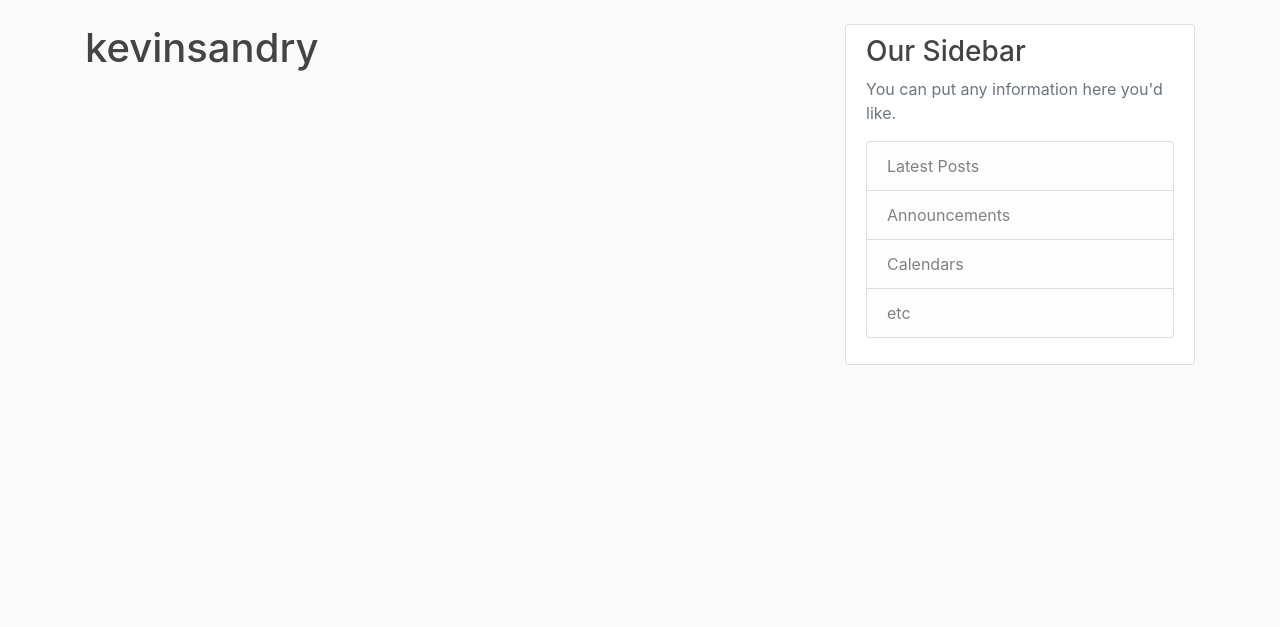
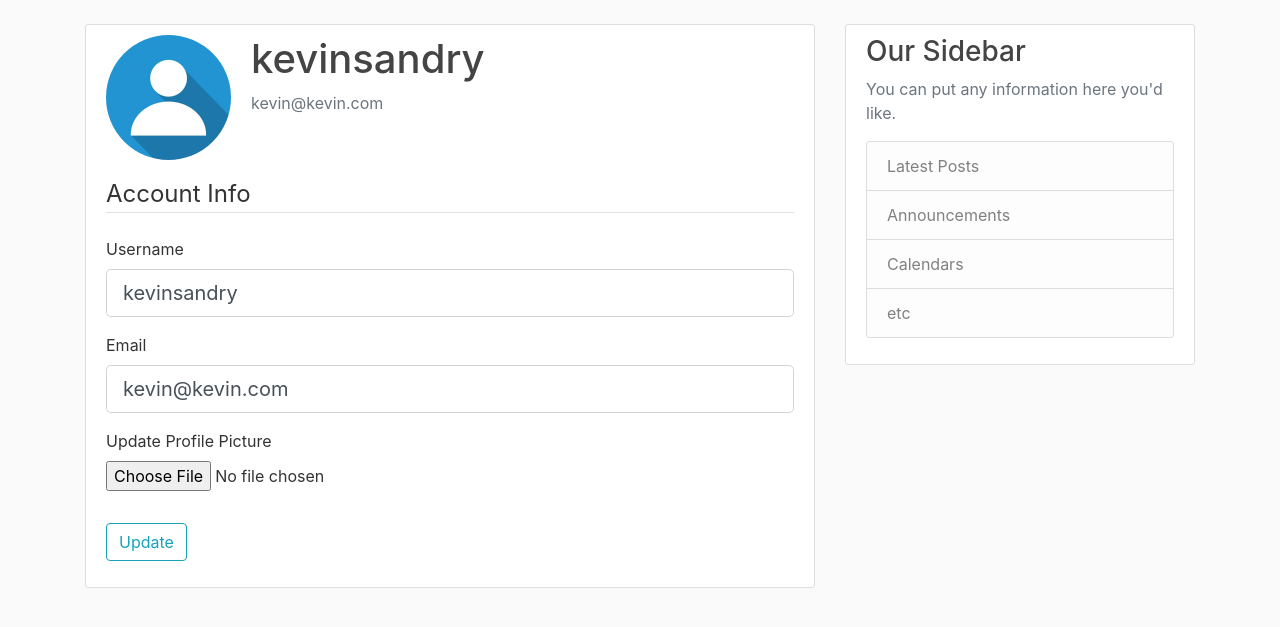
Before and after one commit to kevinsandry/learn-flask, a Flask app: page /account in a window 1280 px wide. Shown: the part 56-683 px from the top of the page. Run offline with Flask 2, Linux system fonts and the light colour scheme; a user stored in the database is signed in; some libraries are stand-ins or nearby versions.

Commit message:
update user and profile picture

```diff
--- a/flaskblog/forms.py
+++ b/flaskblog/forms.py
@@ -1,4 +1,6 @@
 from flask_wtf import FlaskForm
+from flask_wtf.file import FileField, FileAllowed
+from flask_login import current_user
 from wtforms import StringField, PasswordField, SubmitField, BooleanField
 from wtforms.validators import DataRequired, Length, Email, EqualTo, ValidationError
 from flaskblog.models import User
@@ -40,3 +42,27 @@ class LoginForm(FlaskForm):
                             )
     remember = BooleanField('Remember Me')
     submit = SubmitField('Login')
+
+class UpdateAccountForm(FlaskForm):
+    username = StringField('Username',
+                            validators= [DataRequired(),Length(min=2, max=20)]
+                          )
+    email =  StringField('Email',
+                            validators= [DataRequired(), Email()]
+                          )
+    picture = FileField('Update Profile Picture', validators=[FileAllowed(['jpg', 'png'])])
+    submit = SubmitField('Update')
+
+    def validate_username(self, username):
+      if username.data != current_user.username:
+        user = User.query.filter_by(username=username.data).first()
+
+        if user:
+          raise ValidationError(f'{user.username} is exist! Try another username')
+
+      def validate_email(self, email):
+        if email.data != current_user.email:
+          user = User.query.filter_by(email=email.data).first()
+
+          if user:
+            raise ValidationError(f'{user.email} is exist! Try another email')
--- a/flaskblog/routes.py
+++ b/flaskblog/routes.py
@@ -1,6 +1,9 @@
+import secrets
+import os
+from PIL import Image
 from flask import render_template, url_for, flash, redirect, request
 from flaskblog import app, db, bcrypt
-from flaskblog.forms import RegistrationForm, LoginForm
+from flaskblog.forms import RegistrationForm, LoginForm, UpdateAccountForm
 from flaskblog.models import User, Post
 from flask_login import login_user, current_user, logout_user, login_required
 
@@ -54,7 +57,7 @@ def login():
         if user and bcrypt.check_password_hash(user.password, form.password.data):
             login_user(user, remember=form.remember.data)
             next_page = request.args.get('next')
-            return redirect(next_page) if next_page else redirect(url_for('home'))
+            return redirect(next_page) if next_page else redirect(url_for('account'))
         else:
             flash('Wrong username or password', 'danger')
     return render_template('login.html', title='Login', form=form)
@@ -62,9 +65,45 @@ def login():
 @app.route("/logout")
 def logout():
     logout_user()
-    return redirect(url_for('home'))
+    flash(f'Log Out Success', 'success')
+    return redirect(url_for('home'),)
 
-@app.route("/account")
+def save_picture(form_picture):
+    random_hex=secrets.token_hex(8)
+    _, f_ext = os.path.splitext(form_picture.filename)
+    picture_fn = random_hex + f_ext
+    picture_path = os.path.join(app.root_path, 'static/profile_pics', picture_fn)
+
+    #resizing image
+    output_size = (125, 125)
+    i = Image.open(form_picture)
+    i.thumbnail(output_size)
+    i.save(picture_path)
+
+    return picture_fn
+
+@app.route("/account", methods=['GET', 'POST'])
 @login_required
 def account():
-    return render_template('account.html', title='Account')
+    form = UpdateAccountForm()
+    if form.validate_on_submit():
+        if form.picture.data:
+            picture_file = save_picture(form.picture.data)
+        current_user.username = form.username.data
+        current_user.email = form.email.data
+        current_user.image_file = picture_file
+
+        db.session.commit()
+        flash('Your account has been updated!', 'success')
+        return redirect(url_for('account'))
+    elif request.method == 'GET':
+        form.username.data = current_user.username
+        form.email.data = current_user.email
+    image_file = url_for('static', filename='profile_pics/'+ current_user.image_file)
+    return render_template('account.html', title='Account',
+                            image_file=image_file, form=form)
+
+@app.route("/post/new")
+@login_required
+def new_post():
+    return render_template('create_post.html', title='New Post')
--- a/flaskblog/templates/account.html
+++ b/flaskblog/templates/account.html
@@ -1,4 +1,57 @@
 {% extends "layout.html" %}
 {% block content %}
-    <h1>{{ current_user.username }}</h1>
+    <div class="content-section">
+      <div class="media">
+        <img class="rounded-circle account-img" src="{{ image_file }}">
+        <div class="media-body">
+          <h2 class="account-heading">{{ current_user.username }}</h2>
+          <p class="text-secondary">{{ current_user.email }}</p>
+        </div>
+      </div>
+        <form method="POST" action="" enctype="multipart/form-data">
+            {{ form.hidden_tag() }}
+            <fieldset class="form-group">
+                <legend class="border-bottom mb-4">Account Info</legend>
+                <div class="form-group">
+                    {{ form.username.label(class="form-control-label") }}
+
+                    {% if form.username.errors %}
+                        {{ form.username(class="form-control form-control-lg is-invalid") }}
+                        <div class="invalid-feedback">
+                            {% for error in form.username.errors %}
+                                <span>{{ error }}</span>
+                            {% endfor %}
+                        </div>
+                    {% else %}
+                        {{ form.username(class="form-control form-control-lg") }}
+                    {% endif %}
+                </div>
+                <div class="form-group">
+                    {{ form.email.label(class="form-control-label") }}
+                    {% if form.email.errors %}
+                        {{ form.email(class="form-control form-control-lg is-invalid") }}
+                        <div class="invalid-feedback">
+                            {% for error in form.email.errors %}
+                                <span>{{ error }}</span>
+                            {% endfor %}
+                        </div>
+                    {% else %}
+                        {{ form.email(class="form-control form-control-lg") }}
+                    {% endif %}
+                </div>
+                <div class="form-group">
+                    {{ form.picture.label() }}
+                    {{ form.picture(class="form-control-file") }}
+                    {% if form.picture.errors %}
+                        {% for error in form.picture.errors %}
+                                <span class="text-danger">{{ error }}</span></br>
+                        {% endfor %}
+                    {% endif %}
+                </div>
+            </fieldset>
+            <div class="form-group">
+                {{ form.submit(class="btn btn-outline-info") }}
+            </div>
+        </form>
+    </div>
 {% endblock content %}
```
Also changed, not shown: flaskblog/site.db, flaskblog/static/profile_pics/568c62dd165bef4d.png (added), flaskblog/static/profile_pics/d032250fbf793840.png (added), flaskblog/static/profile_pics/default.jpg (added).
